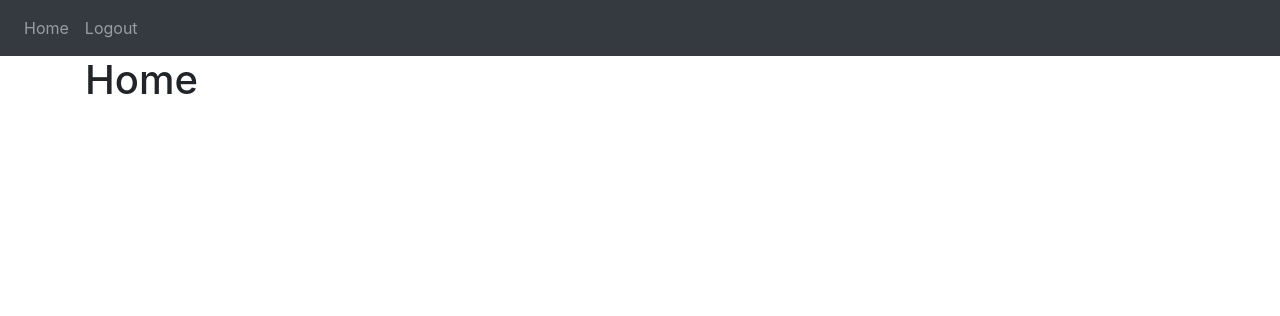
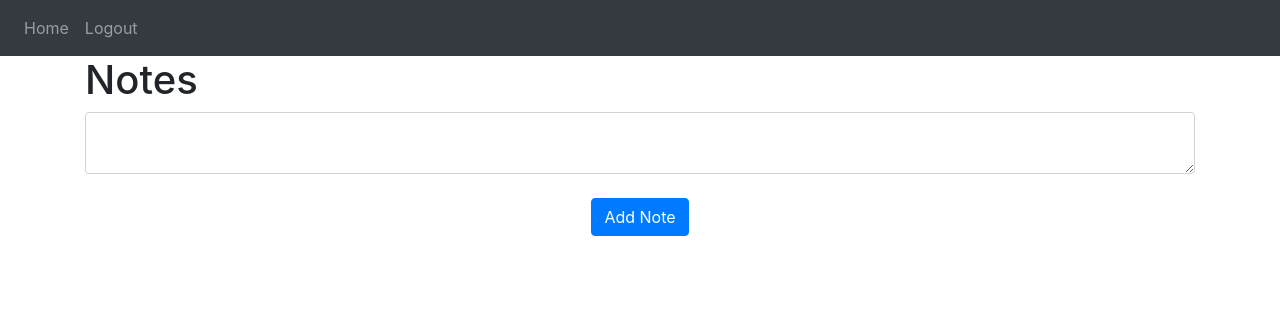
Before and after one commit to MichalRomero/Taco-Theory, a Flask app: page / in a window 1280 px wide. Shown: the top 316 px of the page. Run offline with Flask 3, Linux system fonts and the light colour scheme; a user stored in the database is signed in; data that the repository does not hold is empty; some libraries are stand-ins or nearby versions.

Commit message:
Added notes display and input form for users
Implemented a section to display user notes dynamically with a loop over user.notes. Added a form with a textarea for input and a submit button, allowing users to add new notes. Notes are shown in a styled list for better readability.

```diff
--- a/website/templates/home.html
+++ b/website/templates/home.html
@@ -3,5 +3,18 @@
 {% block title %}Home{% endblock %}
 
 {% block content %}
-<h1>Home</h1>
+<h1 aling="center">Notes</h1>
+<ul class="list-group list-group-flush" id="notes">
+    {% for note in user.notes %}
+    <li class="list-group-item">{{note.data}}</li>
+    {% endfor %}
+</ul>
+
+<form method="POST">
+    <textarea name="note" id="note" class="form-control"></textarea>
+    <br />
+    <div align="center">
+        <button type="submit" class="btn btn-primary">Add Note</button>
+    </div>
+</form>
 {% endblock %}
```
